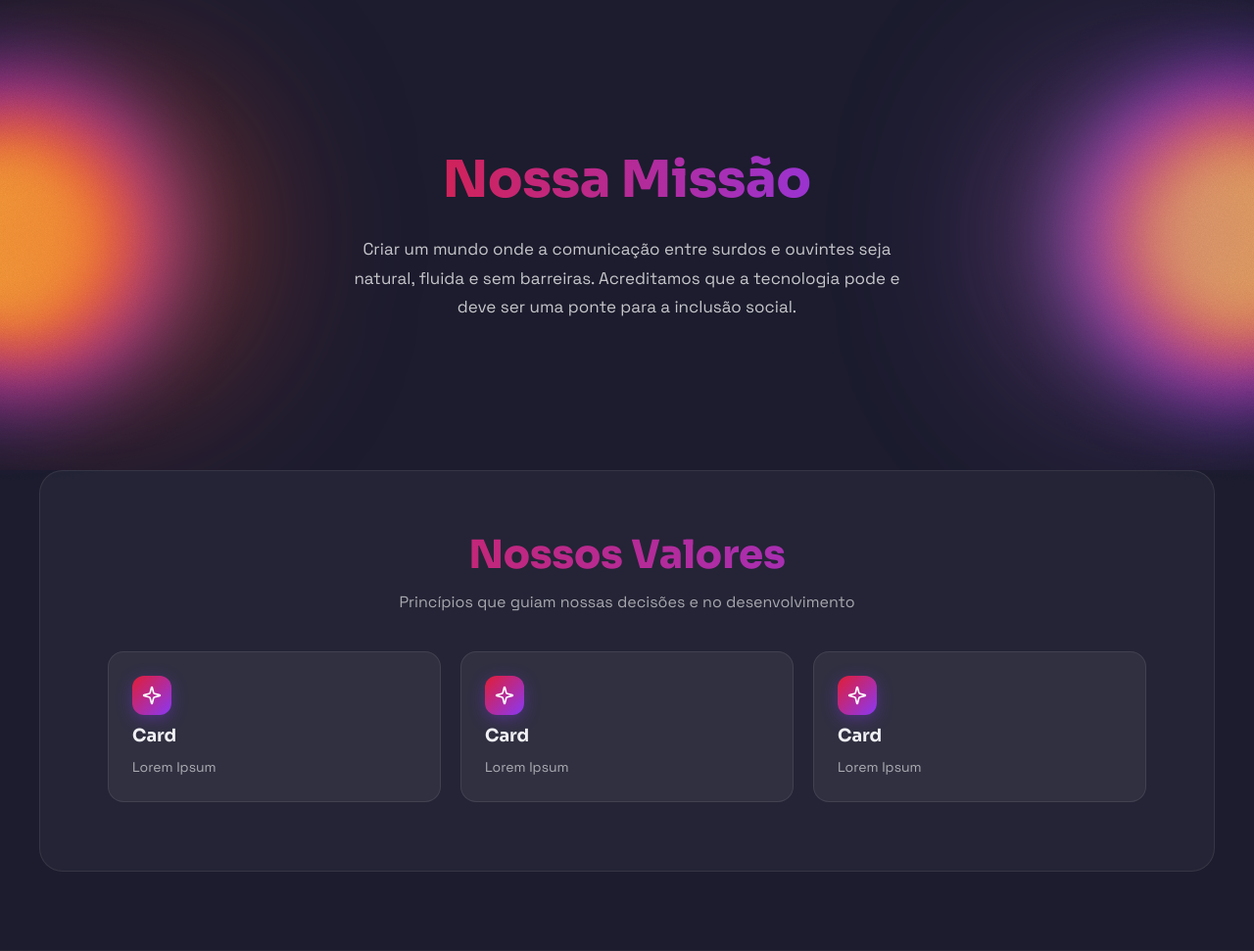
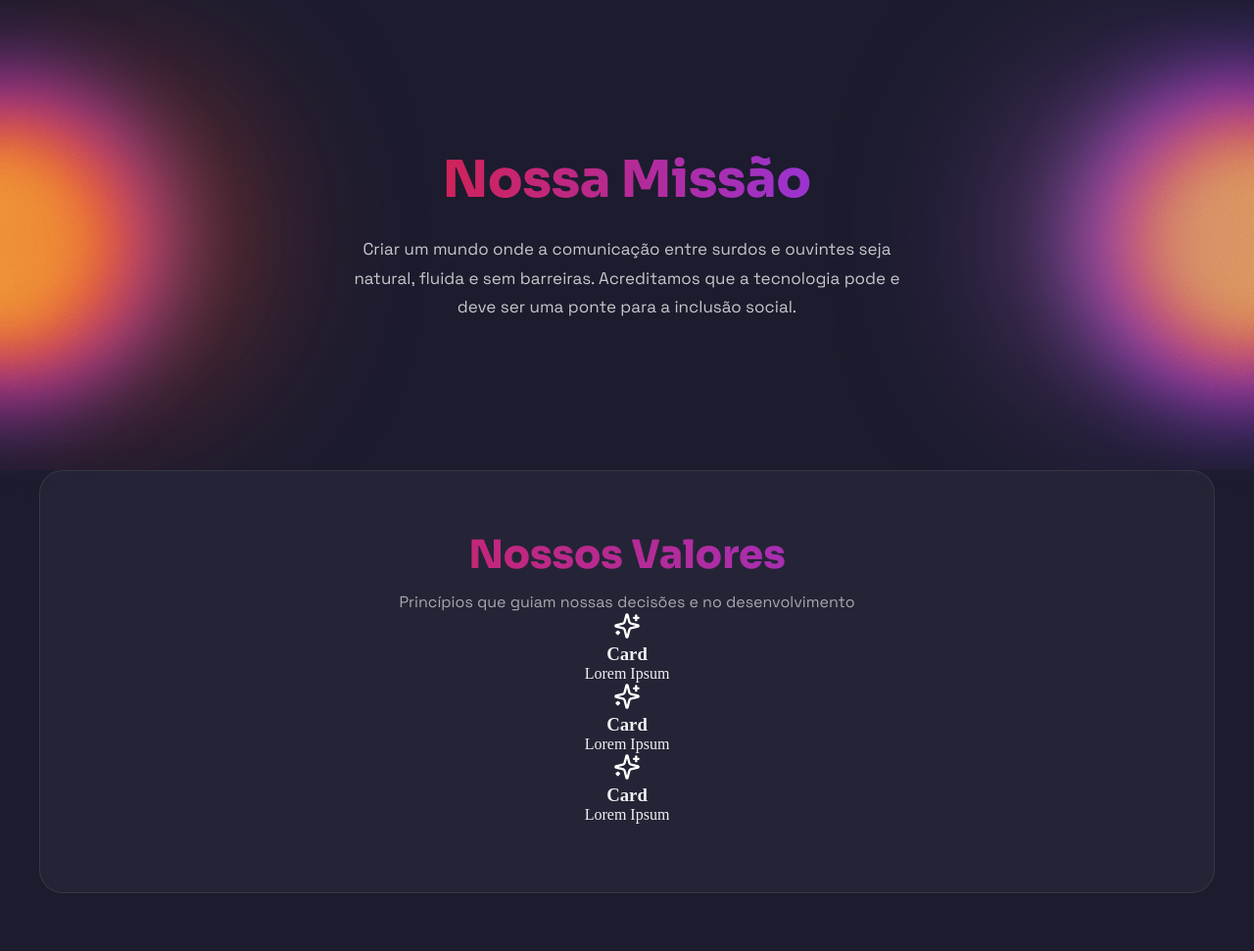
Before and after one commit to luisamallmann/signa, a Flask app: template src/templates/sobre.html in a window 1280 px wide. Shown: the part 80-1051 px from the top of the page at 98% size. Run offline with Flask 3, Linux system fonts and the light colour scheme; the template is opened without the code that fills it, so the values that code supplies are empty.

Commit message:
Refactor card layout in sobre.html

```diff
--- a/src/templates/sobre.html
+++ b/src/templates/sobre.html
@@ -36,38 +36,67 @@
       <h2>Nossos Valores</h2>
       <p class="valores-subtitulo">Princípios que guiam nossas decisões e no desenvolvimento</p>
 
-      <div class="valores-cards">
-
-        <div class="vcard">
-          <div class="vcard-icone">
-            <svg xmlns="http://www.w3.org/2000/svg" width="20" height="20" viewBox="0 0 28 28" fill="none">
-              <path d="M11.593 18.083C11.489 17.68 11.278 17.311 10.984 17.016C10.689 16.721 10.32 16.511 9.917 16.407L2.759 14.561C2.637 14.527 2.529 14.453 2.453 14.352C2.376 14.25 2.335 14.127 2.335 14C2.335 13.873 2.376 13.75 2.453 13.648C2.529 13.547 2.637 13.474 2.759 13.439L9.917 11.592C10.32 11.488 10.689 11.278 10.983 10.983C11.278 10.688 11.489 10.32 11.593 9.917L13.439 2.759C13.473 2.637 13.547 2.529 13.648 2.452C13.749 2.375 13.873 2.333 14 2.333C14.128 2.333 14.252 2.375 14.353 2.452C14.454 2.529 14.528 2.637 14.562 2.759L16.407 9.917C16.511 10.32 16.721 10.689 17.016 10.984C17.311 11.279 17.679 11.489 18.083 11.593L25.241 13.438C25.364 13.472 25.472 13.545 25.55 13.647C25.627 13.748 25.669 13.872 25.669 14C25.669 14.128 25.627 14.252 25.55 14.353C25.472 14.455 25.364 14.528 25.241 14.562L18.083 16.407C17.679 16.511 17.311 16.721 17.016 17.016C16.721 17.311 16.511 17.68 16.407 18.083L14.561 25.241C14.527 25.363 14.453 25.471 14.352 25.548C14.25 25.625 14.127 25.667 14 25.667C13.872 25.667 13.748 25.625 13.647 25.548C13.545 25.471 13.472 25.363 13.438 25.241L11.593 18.083Z" stroke="white" stroke-width="2.33" stroke-linecap="round" stroke-linejoin="round"/>
+      <div class="cards">
+                <div class="card">
+                    <div class="card-bg"></div>
+                    <div class="icone-card">
+                        <svg xmlns="http://www.w3.org/2000/svg" width="28" height="28" viewBox="0 0 28 28" fill="none">
+                            <path
+                                d="M11.593 18.0833C11.4889 17.6795 11.2784 17.3111 10.9836 17.0162C10.6887 16.7214 10.3203 16.511 9.91651 16.4068L2.75902 14.5611C2.6369 14.5265 2.52943 14.4529 2.4529 14.3517C2.37637 14.2504 2.33496 14.1269 2.33496 14C2.33496 13.873 2.37637 13.7496 2.4529 13.6483C2.52943 13.547 2.6369 13.4735 2.75902 13.4388L9.91651 11.592C10.3201 11.4879 10.6885 11.2776 10.9833 10.983C11.2781 10.6884 11.4887 10.3202 11.593 9.91663L13.4387 2.75913C13.473 2.63654 13.5465 2.52853 13.6479 2.45159C13.7493 2.37465 13.8731 2.33301 14.0004 2.33301C14.1277 2.33301 14.2515 2.37465 14.353 2.45159C14.4544 2.52853 14.5279 2.63654 14.5622 2.75913L16.4067 9.91663C16.5108 10.3204 16.7213 10.6888 17.0161 10.9837C17.311 11.2785 17.6794 11.489 18.0832 11.5931L25.2407 13.4376C25.3638 13.4716 25.4723 13.545 25.5497 13.6466C25.627 13.7481 25.6689 13.8723 25.6689 14C25.6689 14.1276 25.627 14.2518 25.5497 14.3534C25.4723 14.455 25.3638 14.5283 25.2407 14.5623L18.0832 16.4068C17.6794 16.511 17.311 16.7214 17.0161 17.0162C16.7213 17.3111 16.5108 17.6795 16.4067 18.0833L14.561 25.2408C14.5267 25.3634 14.4532 25.4714 14.3518 25.5483C14.2504 25.6253 14.1266 25.6669 13.9993 25.6669C13.872 25.6669 13.7481 25.6253 13.6467 25.5483C13.5453 25.4714 13.4718 25.3634 13.4375 25.2408L11.593 18.0833Z"
+                                stroke="white" stroke-width="2.33333" stroke-linecap="round" stroke-linejoin="round" />
+                            <path d="M23.333 3.5V8.16667" stroke="white" stroke-width="2.33333" stroke-linecap="round"
+                                stroke-linejoin="round" />
+                            <path d="M25.6667 5.83325H21" stroke="white" stroke-width="2.33333" stroke-linecap="round"
+                                stroke-linejoin="round" />
+                            <path d="M4.66699 19.8333V22.1666" stroke="white" stroke-width="2.33333"
+                                stroke-linecap="round" stroke-linejoin="round" />
+                            <path d="M5.83333 21H3.5" stroke="white" stroke-width="2.33333" stroke-linecap="round"
+                                stroke-linejoin="round" />
                         </svg>
                     </div>
                     <h3>Card</h3>
                     <p>Lorem Ipsum</p>
                 </div>
-
-        <div class="vcard">
-          <div class="vcard-icone">
-            <svg xmlns="http://www.w3.org/2000/svg" width="20" height="20" viewBox="0 0 28 28" fill="none">
-              <path d="M11.593 18.083C11.489 17.68 11.278 17.311 10.984 17.016C10.689 16.721 10.32 16.511 9.917 16.407L2.759 14.561C2.637 14.527 2.529 14.453 2.453 14.352C2.376 14.25 2.335 14.127 2.335 14C2.335 13.873 2.376 13.75 2.453 13.648C2.529 13.547 2.637 13.474 2.759 13.439L9.917 11.592C10.32 11.488 10.689 11.278 10.983 10.983C11.278 10.688 11.489 10.32 11.593 9.917L13.439 2.759C13.473 2.637 13.547 2.529 13.648 2.452C13.749 2.375 13.873 2.333 14 2.333C14.128 2.333 14.252 2.375 14.353 2.452C14.454 2.529 14.528 2.637 14.562 2.759L16.407 9.917C16.511 10.32 16.721 10.689 17.016 10.984C17.311 11.279 17.679 11.489 18.083 11.593L25.241 13.438C25.364 13.472 25.472 13.545 25.55 13.647C25.627 13.748 25.669 13.872 25.669 14C25.669 14.128 25.627 14.252 25.55 14.353C25.472 14.455 25.364 14.528 25.241 14.562L18.083 16.407C17.679 16.511 17.311 16.721 17.016 17.016C16.721 17.311 16.511 17.68 16.407 18.083L14.561 25.241C14.527 25.363 14.453 25.471 14.352 25.548C14.25 25.625 14.127 25.667 14 25.667C13.872 25.667 13.748 25.625 13.647 25.548C13.545 25.471 13.472 25.363 13.438 25.241L11.593 18.083Z" stroke="white" stroke-width="2.33" stroke-linecap="round" stroke-linejoin="round"/>
+                <div class="card">
+                    <div class="card-bg"></div>
+                    <div class="icone-card">
+                        <svg xmlns="http://www.w3.org/2000/svg" width="28" height="28" viewBox="0 0 28 28" fill="none">
+                            <path
+                                d="M11.593 18.0833C11.4889 17.6795 11.2784 17.3111 10.9836 17.0162C10.6887 16.7214 10.3203 16.511 9.91651 16.4068L2.75902 14.5611C2.6369 14.5265 2.52943 14.4529 2.4529 14.3517C2.37637 14.2504 2.33496 14.1269 2.33496 14C2.33496 13.873 2.37637 13.7496 2.4529 13.6483C2.52943 13.547 2.6369 13.4735 2.75902 13.4388L9.91651 11.592C10.3201 11.4879 10.6885 11.2776 10.9833 10.983C11.2781 10.6884 11.4887 10.3202 11.593 9.91663L13.4387 2.75913C13.473 2.63654 13.5465 2.52853 13.6479 2.45159C13.7493 2.37465 13.8731 2.33301 14.0004 2.33301C14.1277 2.33301 14.2515 2.37465 14.353 2.45159C14.4544 2.52853 14.5279 2.63654 14.5622 2.75913L16.4067 9.91663C16.5108 10.3204 16.7213 10.6888 17.0161 10.9837C17.311 11.2785 17.6794 11.489 18.0832 11.5931L25.2407 13.4376C25.3638 13.4716 25.4723 13.545 25.5497 13.6466C25.627 13.7481 25.6689 13.8723 25.6689 14C25.6689 14.1276 25.627 14.2518 25.5497 14.3534C25.4723 14.455 25.3638 14.5283 25.2407 14.5623L18.0832 16.4068C17.6794 16.511 17.311 16.7214 17.0161 17.0162C16.7213 17.3111 16.5108 17.6795 16.4067 18.0833L14.561 25.2408C14.5267 25.3634 14.4532 25.4714 14.3518 25.5483C14.2504 25.6253 14.1266 25.6669 13.9993 25.6669C13.872 25.6669 13.7481 25.6253 13.6467 25.5483C13.5453 25.4714 13.4718 25.3634 13.4375 25.2408L11.593 18.0833Z"
+                                stroke="white" stroke-width="2.33333" stroke-linecap="round" stroke-linejoin="round" />
+                            <path d="M23.333 3.5V8.16667" stroke="white" stroke-width="2.33333" stroke-linecap="round"
+                                stroke-linejoin="round" />
+                            <path d="M25.6667 5.83325H21" stroke="white" stroke-width="2.33333" stroke-linecap="round"
+                                stroke-linejoin="round" />
+                            <path d="M4.66699 19.8333V22.1666" stroke="white" stroke-width="2.33333"
+                                stroke-linecap="round" stroke-linejoin="round" />
+                            <path d="M5.83333 21H3.5" stroke="white" stroke-width="2.33333" stroke-linecap="round"
+                                stroke-linejoin="round" />
                         </svg>
                     </div>
                     <h3>Card</h3>
                     <p>Lorem Ipsum</p>
                 </div>
-
-        <div class="vcard">
-          <div class="vcard-icone">
-            <svg xmlns="http://www.w3.org/2000/svg" width="20" height="20" viewBox="0 0 28 28" fill="none">
-              <path d="M11.593 18.083C11.489 17.68 11.278 17.311 10.984 17.016C10.689 16.721 10.32 16.511 9.917 16.407L2.759 14.561C2.637 14.527 2.529 14.453 2.453 14.352C2.376 14.25 2.335 14.127 2.335 14C2.335 13.873 2.376 13.75 2.453 13.648C2.529 13.547 2.637 13.474 2.759 13.439L9.917 11.592C10.32 11.488 10.689 11.278 10.983 10.983C11.278 10.688 11.489 10.32 11.593 9.917L13.439 2.759C13.473 2.637 13.547 2.529 13.648 2.452C13.749 2.375 13.873 2.333 14 2.333C14.128 2.333 14.252 2.375 14.353 2.452C14.454 2.529 14.528 2.637 14.562 2.759L16.407 9.917C16.511 10.32 16.721 10.689 17.016 10.984C17.311 11.279 17.679 11.489 18.083 11.593L25.241 13.438C25.364 13.472 25.472 13.545 25.55 13.647C25.627 13.748 25.669 13.872 25.669 14C25.669 14.128 25.627 14.252 25.55 14.353C25.472 14.455 25.364 14.528 25.241 14.562L18.083 16.407C17.679 16.511 17.311 16.721 17.016 17.016C16.721 17.311 16.511 17.68 16.407 18.083L14.561 25.241C14.527 25.363 14.453 25.471 14.352 25.548C14.25 25.625 14.127 25.667 14 25.667C13.872 25.667 13.748 25.625 13.647 25.548C13.545 25.471 13.472 25.363 13.438 25.241L11.593 18.083Z" stroke="white" stroke-width="2.33" stroke-linecap="round" stroke-linejoin="round"/>
+                <div class="card">
+                    <div class="card-bg"></div>
+                    <div class="icone-card">
+                        <svg xmlns="http://www.w3.org/2000/svg" width="28" height="28" viewBox="0 0 28 28" fill="none">
+                            <path
+                                d="M11.593 18.0833C11.4889 17.6795 11.2784 17.3111 10.9836 17.0162C10.6887 16.7214 10.3203 16.511 9.91651 16.4068L2.75902 14.5611C2.6369 14.5265 2.52943 14.4529 2.4529 14.3517C2.37637 14.2504 2.33496 14.1269 2.33496 14C2.33496 13.873 2.37637 13.7496 2.4529 13.6483C2.52943 13.547 2.6369 13.4735 2.75902 13.4388L9.91651 11.592C10.3201 11.4879 10.6885 11.2776 10.9833 10.983C11.2781 10.6884 11.4887 10.3202 11.593 9.91663L13.4387 2.75913C13.473 2.63654 13.5465 2.52853 13.6479 2.45159C13.7493 2.37465 13.8731 2.33301 14.0004 2.33301C14.1277 2.33301 14.2515 2.37465 14.353 2.45159C14.4544 2.52853 14.5279 2.63654 14.5622 2.75913L16.4067 9.91663C16.5108 10.3204 16.7213 10.6888 17.0161 10.9837C17.311 11.2785 17.6794 11.489 18.0832 11.5931L25.2407 13.4376C25.3638 13.4716 25.4723 13.545 25.5497 13.6466C25.627 13.7481 25.6689 13.8723 25.6689 14C25.6689 14.1276 25.627 14.2518 25.5497 14.3534C25.4723 14.455 25.3638 14.5283 25.2407 14.5623L18.0832 16.4068C17.6794 16.511 17.311 16.7214 17.0161 17.0162C16.7213 17.3111 16.5108 17.6795 16.4067 18.0833L14.561 25.2408C14.5267 25.3634 14.4532 25.4714 14.3518 25.5483C14.2504 25.6253 14.1266 25.6669 13.9993 25.6669C13.872 25.6669 13.7481 25.6253 13.6467 25.5483C13.5453 25.4714 13.4718 25.3634 13.4375 25.2408L11.593 18.0833Z"
+                                stroke="white" stroke-width="2.33333" stroke-linecap="round" stroke-linejoin="round" />
+                            <path d="M23.333 3.5V8.16667" stroke="white" stroke-width="2.33333" stroke-linecap="round"
+                                stroke-linejoin="round" />
+                            <path d="M25.6667 5.83325H21" stroke="white" stroke-width="2.33333" stroke-linecap="round"
+                                stroke-linejoin="round" />
+                            <path d="M4.66699 19.8333V22.1666" stroke="white" stroke-width="2.33333"
+                                stroke-linecap="round" stroke-linejoin="round" />
+                            <path d="M5.83333 21H3.5" stroke="white" stroke-width="2.33333" stroke-linecap="round"
+                                stroke-linejoin="round" />
                         </svg>
                     </div>
                     <h3>Card</h3>
                     <p>Lorem Ipsum</p>
                 </div>
-
             </div>
     </section>
 
```
Lines whose indentation alone changed are shown as unchanged.
